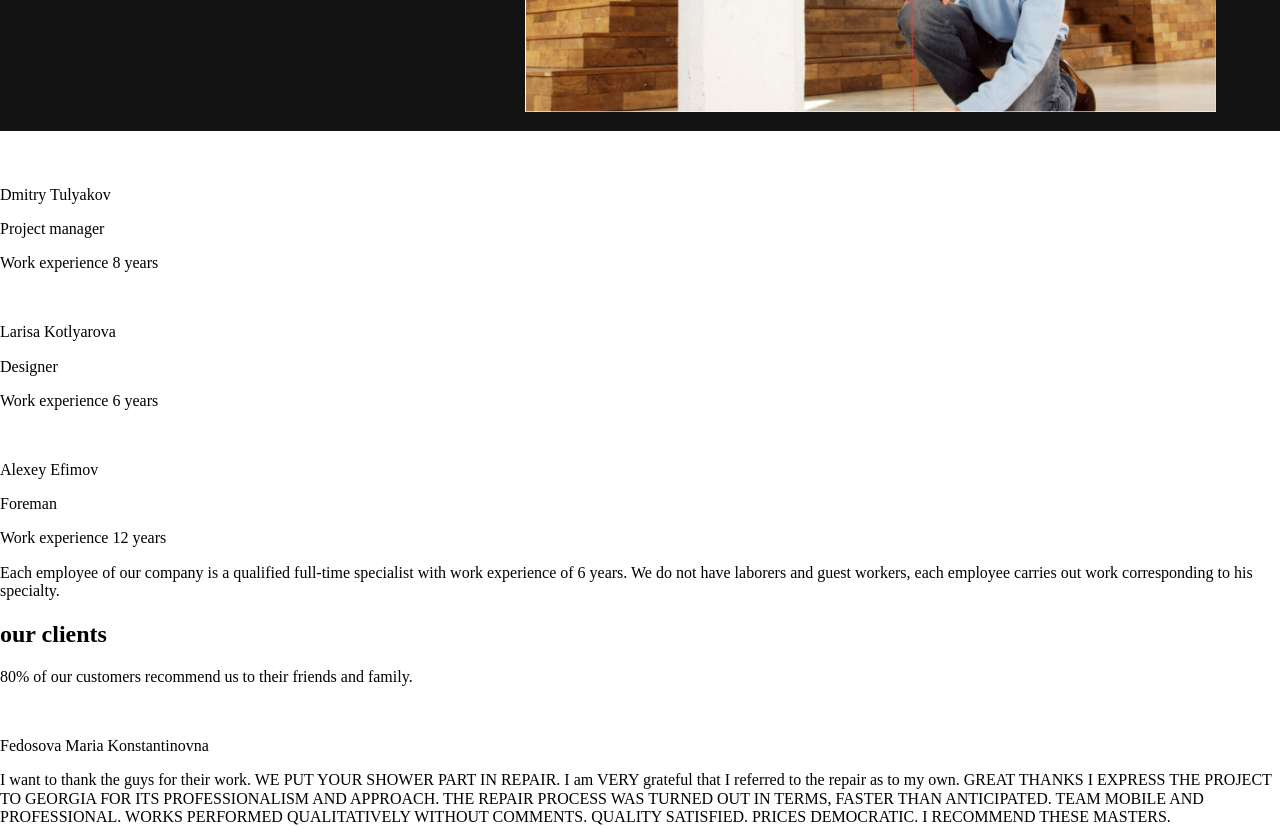
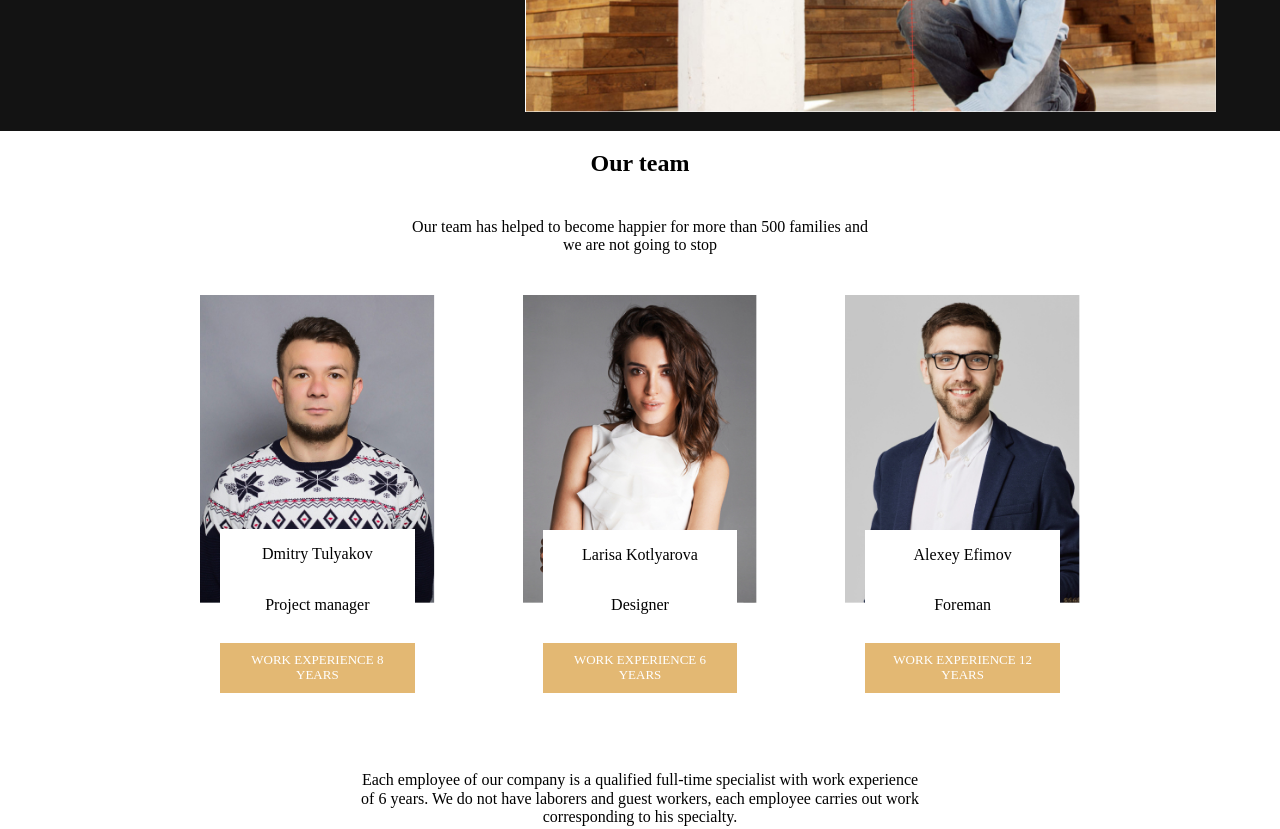
Before and after one commit to Fr0stmourne/repair-design-project, a website: page src/index.html in a window 1280 px wide. Shown: the part 5820-6649 px from the top of the page. Drawn offline with nearby package versions, Linux system fonts and the light colour scheme; files that its build step writes are made by us from their sources; a web font is replaced by a local one.

Commit message:
feat: add team section

```diff
--- a/src/index.html
+++ b/src/index.html
@@ -397,31 +397,40 @@
     </section>
 
     <section class="team">
-      <h2 class="team__title"></h2>
-      <p class="team__info"></p>
+      <div class="container">
+        <h2 class="team__title">Our team</h2>
+        <p class="team__info">Our team has helped to become happier for more than
+          500 families and we are not going to stop</p>
         <ul class="team__list">
           <li class="team__member member">
-          <img src="" alt="" class="member__photo">
+            <img src="../img/team1.jpg" alt="" class="member__photo">
+            <div class="member__card">
               <p class="member__name">Dmitry Tulyakov</p>
               <p class="member__position">Project manager</p>
               <p class="member__experience">Work experience 8 years</p>
+            </div>
           </li>
           <li class="team__member member">
-          <img src="" alt="" class="member__photo">
+            <img src="../img/team2.jpg" alt="" class="member__photo">
+            <div class="member__card">
               <p class="member__name">Larisa Kotlyarova</p>
               <p class="member__position">Designer</p>
               <p class="member__experience">Work experience 6 years</p>
+            </div>
           </li>
           <li class="team__member member">
-          <img src="" alt="" class="member__photo">
+            <img src="../img/team3.jpg" alt="" class="member__photo">
+            <div class="member__card">
               <p class="member__name">Alexey Efimov</p>
               <p class="member__position">Foreman</p>
               <p class="member__experience">Work experience 12 years</p>
+            </div>
           </li>
         </ul>
         <p class="team__description">Each employee of our company is a qualified full-time specialist
           with work experience of 6 years.
           We do not have laborers and guest workers, each employee carries out work corresponding to his specialty.</p>
+      </div>
     </section>
     <section class="clients">
       <h2 class="clients__title">our clients</h2>
--- /dev/null
+++ b/src/sass/layout/_member.scss
@@ -0,0 +1,34 @@
+.member {
+  max-width: 270px;
+  min-height: 25%;
+  position: relative;
+  justify-self: center;
+
+  &__card {
+    display: flex;
+    flex-direction: column;
+    text-align: center;
+    margin: 0 20px;
+    margin-top: 100%;
+    background-color: $neutral;
+  }
+
+  &__photo {
+    position: absolute;
+    margin: 0 auto;
+    left: 0;
+    right: 0;
+    display: flex;
+    width: 100%;
+    max-width: 390px;
+    z-index: -1;
+  }
+
+  &__experience {
+    background-color: $secondary;
+    padding: 10px 20px;
+    font-size: 13px;
+    color: $neutral;
+    text-transform: uppercase;
+  }
+}
--- /dev/null
+++ b/src/sass/layout/_team.scss
@@ -0,0 +1,36 @@
+.team {
+  .container {
+    box-sizing: border-box;
+    max-width: 1440px;
+    width: 100%;
+    margin: 0 auto;
+    padding: 1.5% 200px;
+  }
+
+  &__title {
+    text-align: center;
+    margin: 0;
+    margin-bottom: 40px;
+  }
+
+  &__info {
+    max-width: 475px;
+    margin: 0 auto;
+    text-align: center;
+    margin-bottom: 40px;
+  }
+
+  &__list {
+    display: grid;
+    grid-template-columns: repeat(auto-fit, minmax(200px, 1fr));
+    grid-column-gap: 10%;
+    margin-bottom: 65px;
+  }
+
+  &__description {
+    max-width: 560px;
+    margin: 0 auto;
+    text-align: center;
+  }
+
+}
--- a/src/sass/layout/_type.scss
+++ b/src/sass/layout/_type.scss
@@ -15,7 +15,6 @@
   }
 
   &__card {
-
     margin: 0 30px;
     margin-top: 80%;
     background-color: $neutral;
--- a/src/sass/style.scss
+++ b/src/sass/style.scss
@@ -20,3 +20,5 @@
 @import "layout/styles";
 @import "layout/design-project";
 @import "layout/steps";
+@import "layout/team";
+@import "layout/member";
```
Also changed, not shown: src/img/team1.jpg (added), src/img/team2.jpg (added), src/img/team3.jpg (added). Lines whose indentation alone changed are shown as unchanged.
